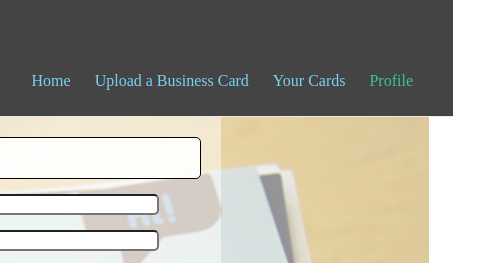
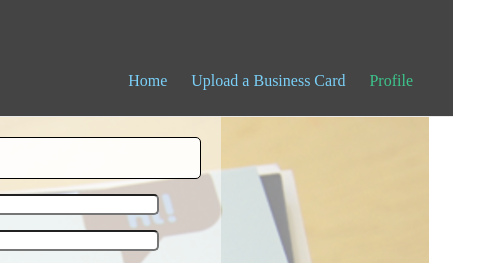
Before and after one commit to Receipt-App/client, a plain HTML site: page public/index.html in a window 1280 px wide. Shown: the top 263 px of the page, 667-1151 px from the left. Drawn offline with nearby package versions, Linux system fonts and the light colour scheme; a script that the page names is missing.

Commit message:
removed card nav

```diff
--- a/public/index.html
+++ b/public/index.html
@@ -22,7 +22,6 @@
         <section class="menu">
           <a href="/">Home</a>
           <a href="/upload">Upload a Business Card</a>
-          <a href="/graph">Your Cards</a>
           <a href="/profile"><span>Profile</span></a>
         </section>
       </section>
```
